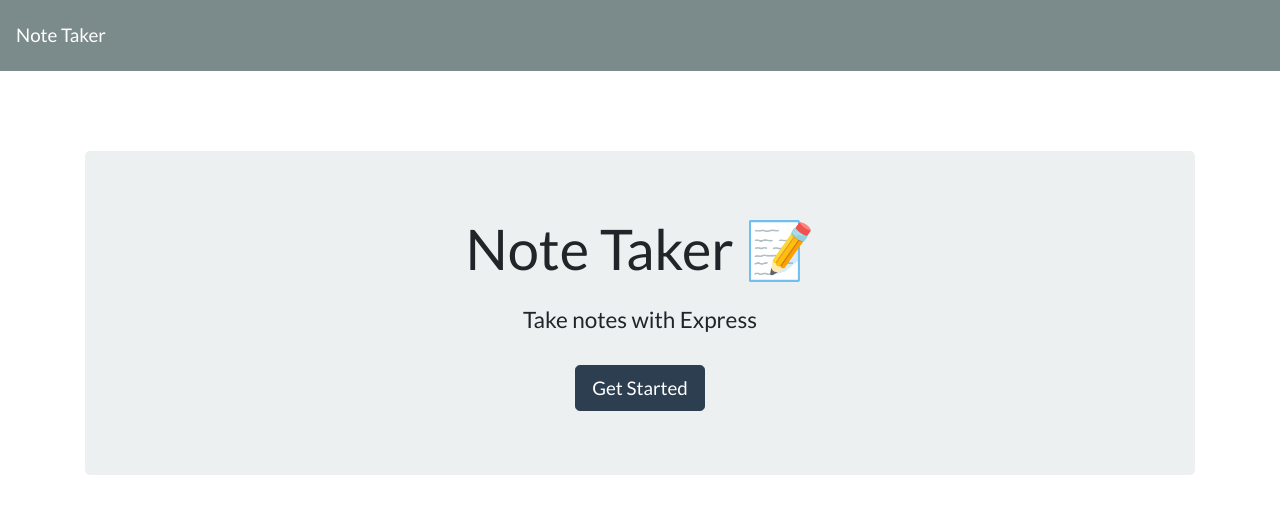
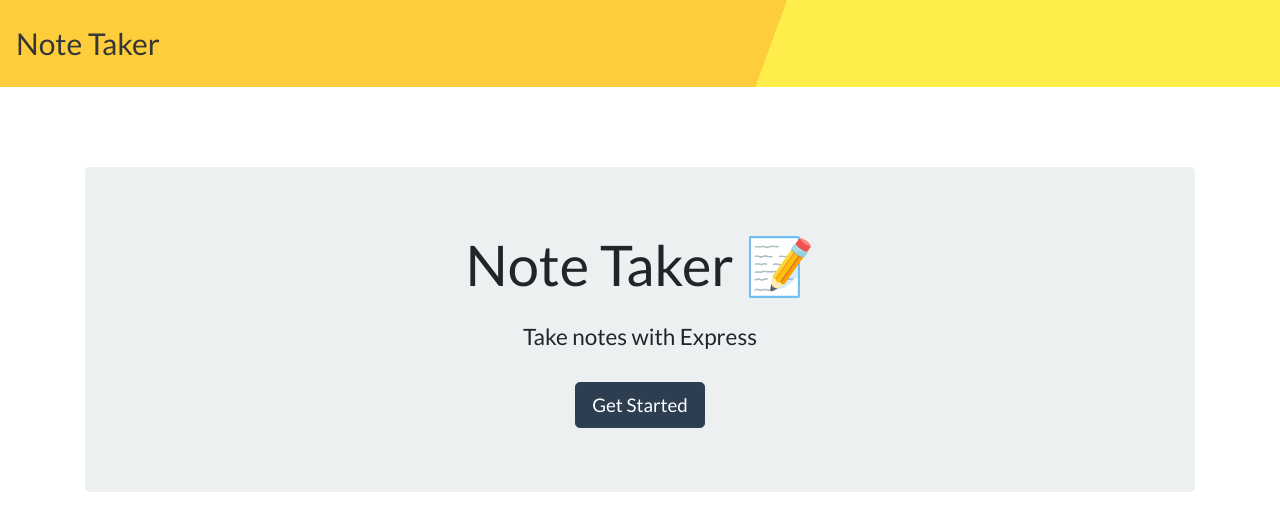
Before and after one commit to ZahraMertens/Node-Taker, a website: page public/index.html in a window 1280 px wide. Drawn offline with nearby package versions, Linux system fonts and the light colour scheme; no server answers.

Commit message:
Add css to style page different

```diff
--- /dev/null
+++ b/public/assets/css/index.css
@@ -0,0 +1,8 @@
+.navbar {
+    background: linear-gradient(110deg, #fdcd3b 60%, #ffed4b 60%)!important;
+}
+
+.navbar-brand {
+    color: rgb(54, 54, 54)!important;
+    font-size: 30px!important;
+}
--- a/public/index.html
+++ b/public/index.html
@@ -7,6 +7,7 @@
   <meta http-equiv="X-UA-Compatible" content="ie=edge">
   <title>Note Taker</title>
   <link rel="stylesheet" href="https://cdnjs.cloudflare.com/ajax/libs/bootswatch/4.1.3/flatly/bootstrap.min.css" />
+  <link rel="stylesheet" href="assets/css/index.css"/>
 </head>
 
 <body>
```
Also changed, not shown: public/notes.html (+3 -2 lines).
